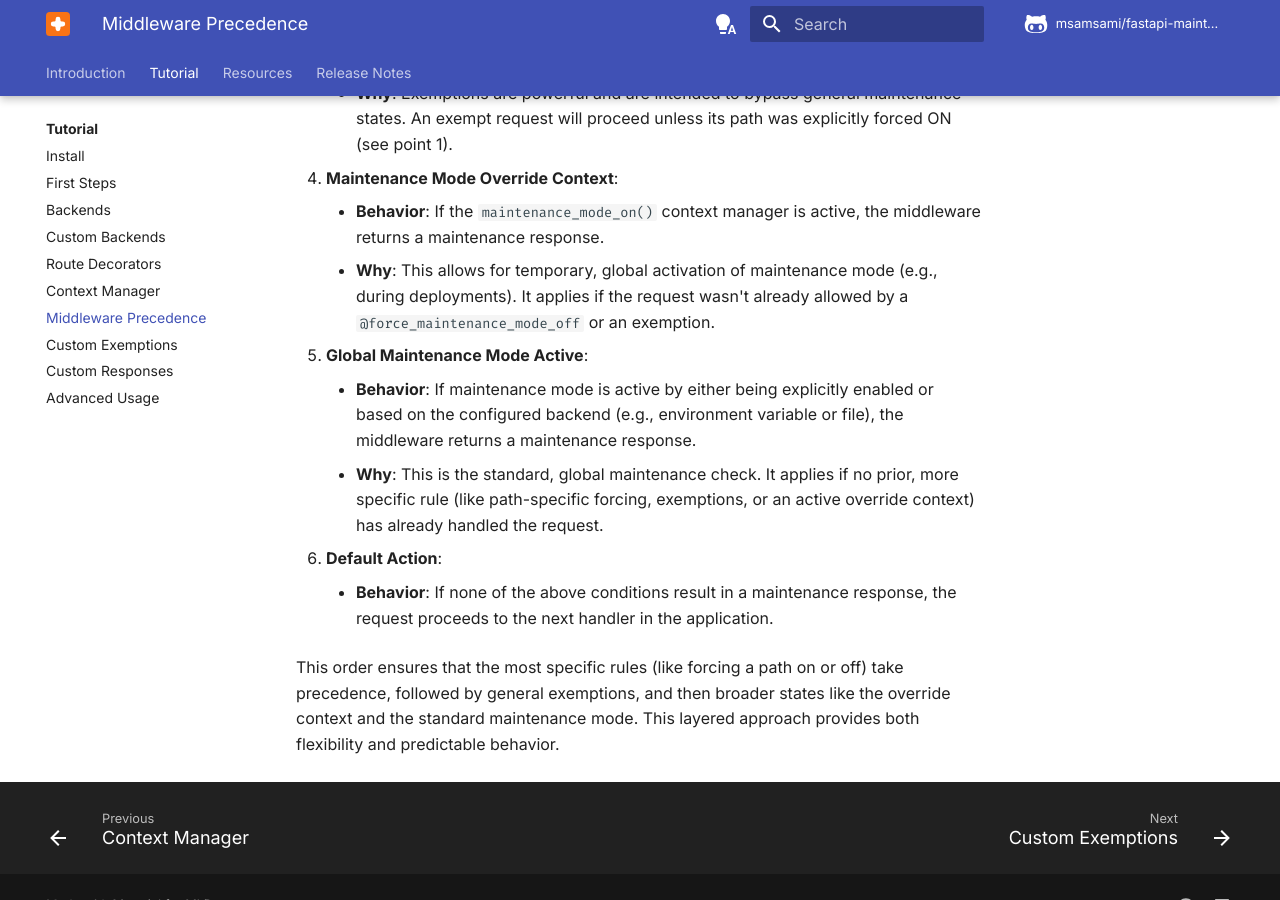
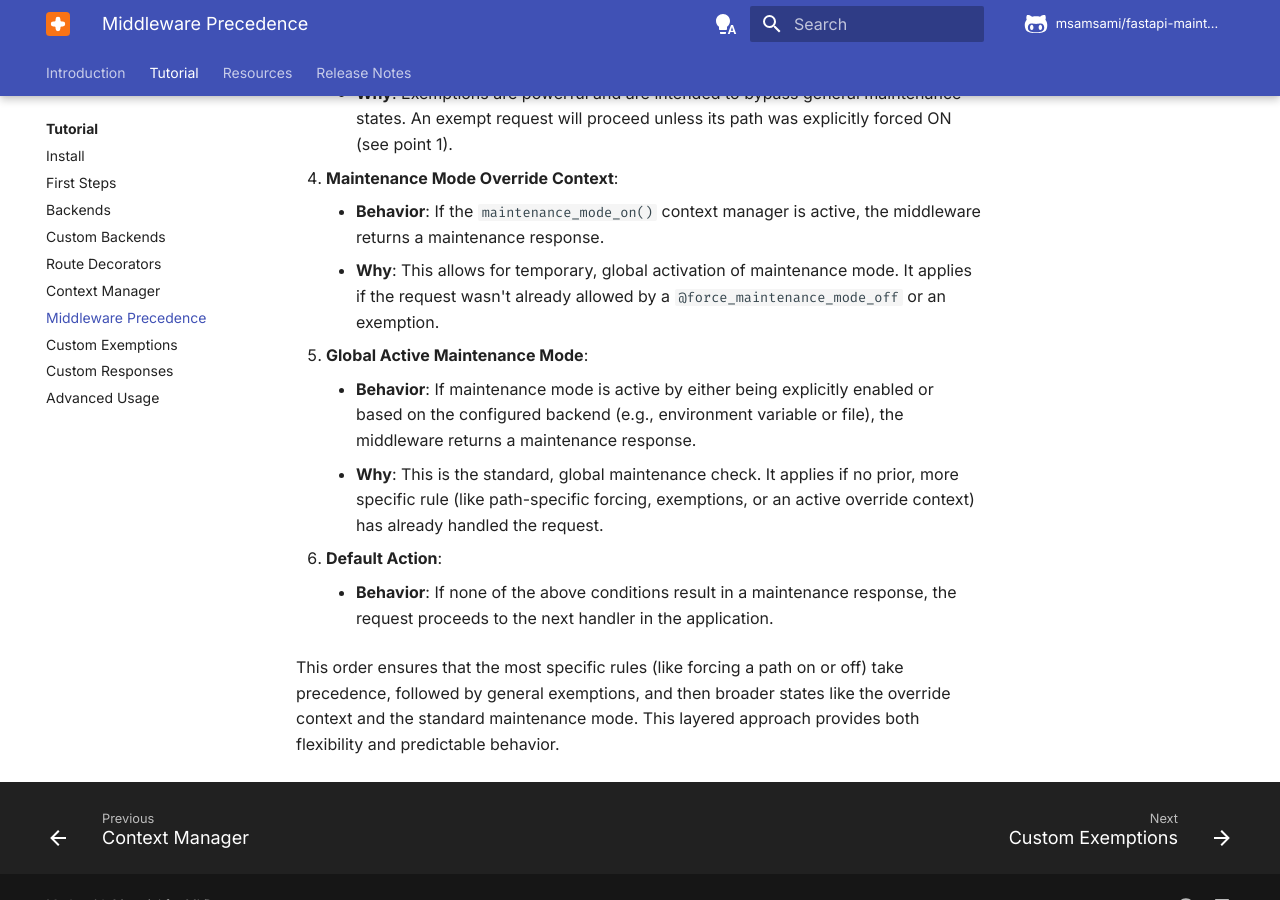
Before and after one commit to msamsami/fastapi-maintenance, an MkDocs documentation site: the page built from docs/tutorial/middleware-precedence.md, in a window 1280 px wide and 900 px high, scrolled down 778 px. Built offline with MkDocs 1.6.1 and Material for MkDocs 9.7.7, drawn with Linux system fonts in a browser that asks for light colours; comment, search, counter and statistics services are not loaded.

Commit message:
Clarify middleware precedence doc

```diff
--- a/docs/tutorial/middleware-precedence.md
+++ b/docs/tutorial/middleware-precedence.md
@@ -18,9 +18,9 @@ The middleware evaluates conditions in a specific sequence to determine whether
 
 4.  **Maintenance Mode Override Context**:
     - **Behavior**: If the `maintenance_mode_on()` context manager is active, the middleware returns a maintenance response.
-    - **Why**: This allows for temporary, global activation of maintenance mode (e.g., during deployments). It applies if the request wasn't already allowed by a `@force_maintenance_mode_off` or an exemption.
+    - **Why**: This allows for temporary, global activation of maintenance mode. It applies if the request wasn't already allowed by a `@force_maintenance_mode_off` or an exemption.
 
-5.  **Global Maintenance Mode Active**:
+5.  **Global Active Maintenance Mode**:
     - **Behavior**: If maintenance mode is active by either being explicitly enabled or based on the configured backend (e.g., environment variable or file), the middleware returns a maintenance response.
     - **Why**: This is the standard, global maintenance check. It applies if no prior, more specific rule (like path-specific forcing, exemptions, or an active override context) has already handled the request.
 
```
